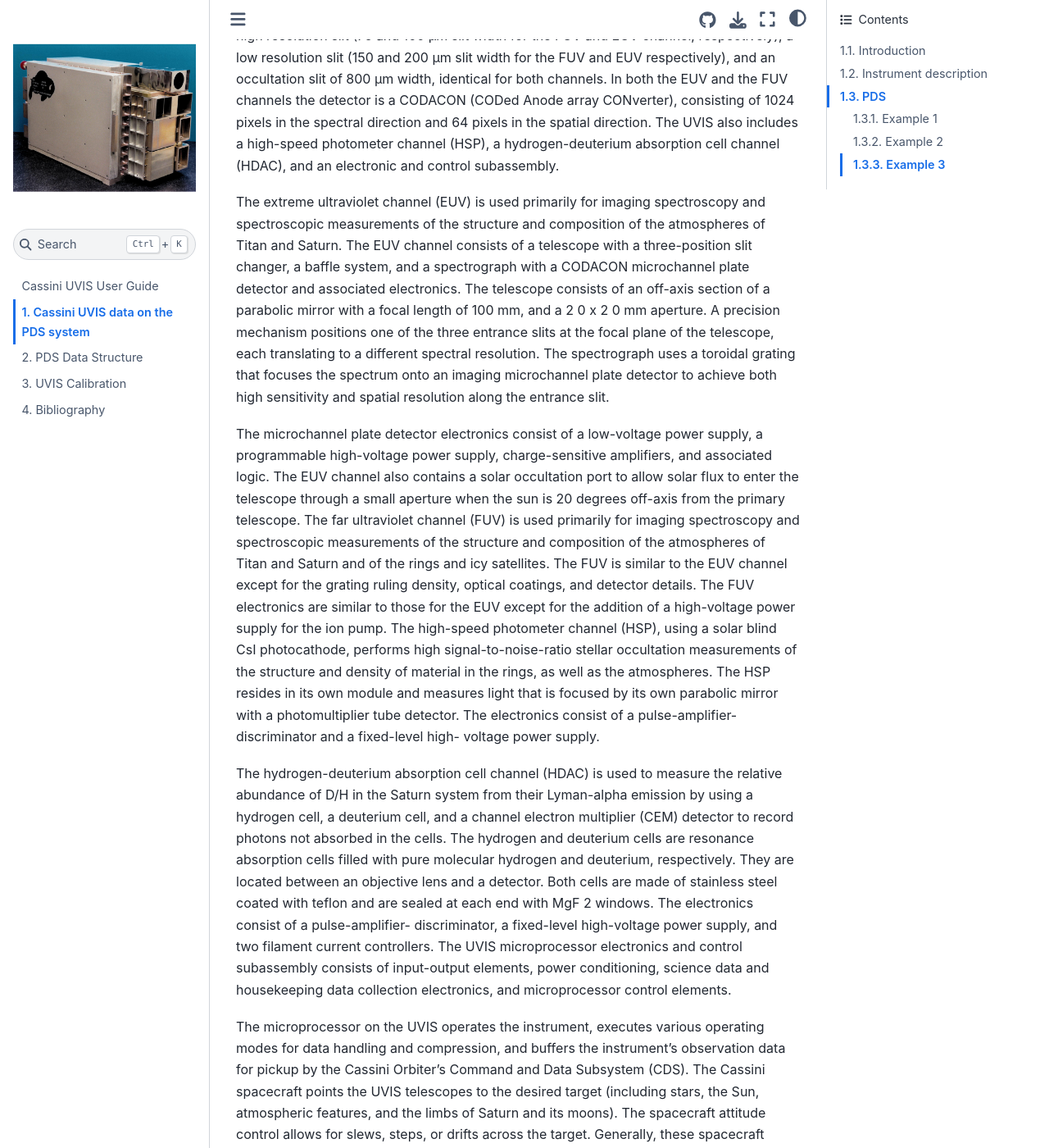
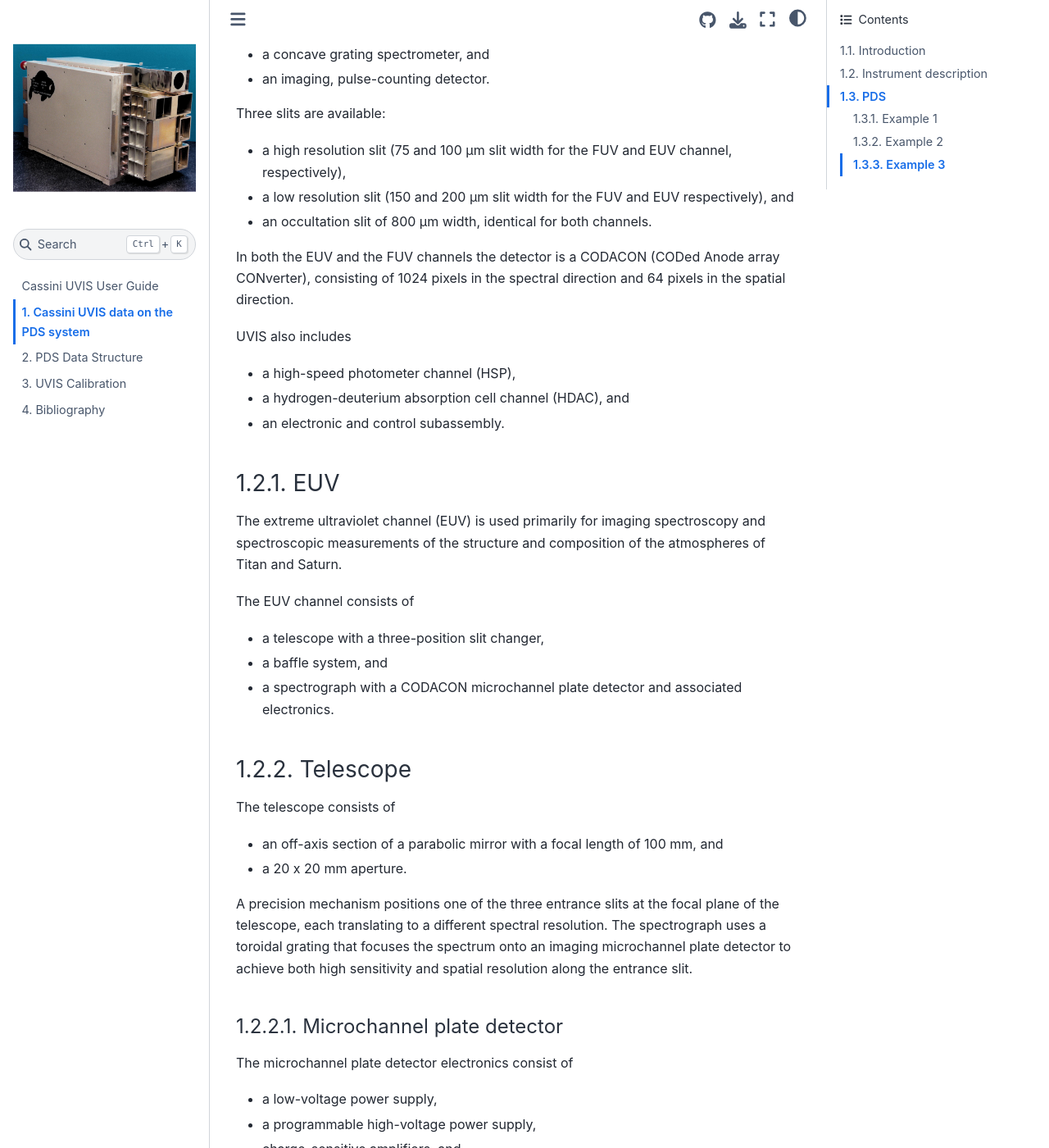
Before and after one commit to Cassini-UVIS/users_guide, a Jupyter Book: the page built from 01_uvis_on_pds.md, in a window 1280 px wide and 1400 px high, scrolled down 1315 px. Shown: the whole window at 82% size. Built offline with Jupyter Book 1.0.4 settings and Sphinx 7.4.7 and the Sphinx Book theme 1.1.4, drawn with Linux system fonts in a browser that asks for light colours; cross-references to code outside the pages are shown as plain code; some of the changed text lies outside the part shown.

Commit message:
Layout instrument description

```diff
--- a/01_uvis_on_pds.md
+++ b/01_uvis_on_pds.md
@@ -38,72 +38,118 @@ The following is a brief description of the components of UVIS.
 
 ## Instrument description
 
-The UVIS has two spectrographic channels: the extreme ultraviolet channel (EUV 56 to
-118 nm) and the far ultraviolet channel (FUV 110 to 190 nm). The ultraviolet channels are built
-into weight-relieved aluminum cases, and each contains a reflecting telescope, a concave grating
-spectrometer, and an imaging, pulse-counting detector. Three slits are available: a high
-resolution slit (75 and 100 μm slit width for the FUV and EUV channel, respectively), a low
-resolution slit (150 and 200 μm slit width for the FUV and EUV respectively), and an occultation
-slit of 800 μm width, identical for both channels. In both the EUV and the FUV channels the
-detector is a CODACON (CODed Anode array CONverter), consisting of 1024 pixels in the
-spectral direction and 64 pixels in the spatial direction. The UVIS also includes a high-speed
-photometer channel (HSP), a hydrogen-deuterium absorption cell channel (HDAC), and an
-electronic and control subassembly.
+UVIS has two spectrographic channels: the extreme ultraviolet channel (EUV 56 to
+118 nm) and the far ultraviolet channel (FUV 110 to 190 nm).
+The ultraviolet channels are built into weight-relieved aluminum cases, and each contains
 
-The extreme ultraviolet channel (EUV) is used primarily for imaging spectroscopy and
-spectroscopic measurements of the structure and composition of the atmospheres of Titan and
-Saturn. The EUV channel consists of a telescope with a three-position slit changer, a baffle
-system, and a spectrograph with a CODACON microchannel plate detector and associated
-electronics. The telescope consists of an off-axis section of a parabolic mirror with a focal length of 100 mm, and a 2 0 x 2 0 mm aperture.
+* a reflecting telescope,
+* a concave grating spectrometer, and
+* an imaging, pulse-counting detector.
+
+Three slits are available:
+
+* a high resolution slit (75 and 100 μm slit width for the FUV and EUV channel, respectively),
+* a low resolution slit (150 and 200 μm slit width for the FUV and EUV respectively), and
+* an occultation slit of 800 μm width, identical for both channels.
+
+In both the EUV and the FUV channels the detector is a CODACON (CODed Anode array CONverter), consisting of 1024 pixels in the spectral direction and 64 pixels in the spatial direction.
+
+UVIS also includes
+
+* a high-speed photometer channel (HSP),
+* a hydrogen-deuterium absorption cell channel (HDAC), and
+* an electronic and control subassembly.
+
+### EUV
+
+The extreme ultraviolet channel (EUV) is used primarily for imaging spectroscopy and spectroscopic measurements of the structure and composition of the atmospheres of Titan and Saturn.
+
+The EUV channel consists of
+
+* a telescope with a three-position slit changer,
+* a baffle system, and
+* a spectrograph with a CODACON microchannel plate detector and associated
+electronics.
+
+### Telescope
+
+The telescope consists of
+
+* an off-axis section of a parabolic mirror with a focal length of 100 mm, and
+* a 20 x 20 mm aperture.
+
 A precision mechanism positions one of the three entrance slits at the focal plane of the telescope, each translating to a different spectral resolution.
-The spectrograph uses a toroidal grating that focuses the spectrum onto an imaging microchannel
-plate detector to achieve both high sensitivity and spatial resolution along the entrance slit.
+The spectrograph uses a toroidal grating that focuses the spectrum onto an imaging microchannel plate detector to achieve both high sensitivity and spatial resolution along the entrance slit.
 
-The microchannel plate detector electronics consist of a low-voltage power supply, a programmable
-high-voltage power supply, charge-sensitive amplifiers, and associated logic. The EUV channel
-also contains a solar occultation port to allow solar flux to enter the telescope through a small
+#### Microchannel plate detector
+
+The microchannel plate detector electronics consist of
+
+* a low-voltage power supply,
+* a programmable high-voltage power supply,
+* charge-sensitive amplifiers, and
+* associated logic.
+
+#### Solar occultation port
+
+The EUV channel also contains a solar occultation port to allow solar flux to enter the telescope through a small
 aperture when the sun is 20 degrees off-axis from the primary telescope.
-The far ultraviolet channel (FUV) is used primarily for imaging spectroscopy and
-spectroscopic measurements of the structure and composition of the atmospheres of Titan and
-Saturn and of the rings and icy satellites. The FUV is similar to the EUV channel except for the
-grating ruling density, optical coatings, and detector details. The FUV electronics are similar to
-those for the EUV except for the addition of a high-voltage power supply for the ion pump.
-The high-speed photometer channel (HSP), using a solar blind CsI photocathode,
-performs high signal-to-noise-ratio stellar occultation measurements of the structure and density
-of material in the rings, as well as the atmospheres. The HSP resides in its own module and
-measures light that is focused by its own parabolic mirror with a photomultiplier tube detector.
-The electronics consist of a pulse-amplifier-discriminator and a fixed-level high- voltage power
-supply.
 
-The hydrogen-deuterium absorption cell channel (HDAC) is used to measure the relative
-abundance of D/H in the Saturn system from their Lyman-alpha emission by using a hydrogen
-cell, a deuterium cell, and a channel electron multiplier (CEM) detector to record photons not
-absorbed in the cells. The hydrogen and deuterium cells are resonance absorption cells filled
-with pure molecular hydrogen and deuterium, respectively. They are located between an
-objective lens and a detector. Both cells are made of stainless steel coated with teflon and are
-sealed at each end with MgF 2 windows. The electronics consist of a pulse-amplifier-
-discriminator, a fixed-level high-voltage power supply, and two filament current controllers.
-The UVIS microprocessor electronics and control subassembly consists of input-output
-elements, power conditioning, science data and housekeeping data collection electronics, and
-microprocessor control elements.
+### FUV
 
-The microprocessor on the UVIS operates the instrument, executes various operating
-modes for data handling and compression, and buffers the instrument's observation data for
-pickup by the Cassini Orbiter's Command and Data Subsystem (CDS). The Cassini spacecraft
-points the UVIS telescopes to the desired target (including stars, the Sun, atmospheric features,
-and the limbs of Saturn and its moons). The spacecraft attitude control allows for slews, steps, or drifts across the target. Generally, these spacecraft motions are executed by commands issued
-from the spacecraft CDS. Synchronization of the instrument activities with the spacecraft motion
-is achieved by having the CDS send trigger commands to the UVIS at the correct time. These
-trigger commands instruct the UVIS to execute actions that have been pre-loaded in the UVIS
-memory. The data from the observation are buffered for pickup by the CDS. Two pickup rates
-are allowed: 32 kbps (for occultations) and 5 kbps (for spectral imaging). UVIS team members
-generate command sequences for each observation, which are loaded in the UVIS memory using
-a set of tools known as the Uplink Product Generation System (UPGS). The sequence of internal
-commands is then submitted to the sequencing team at JPL via the UVIS SOPC (Science
-Operations and Planning Computer). Using the SOPC and the UVIS GSE (Ground Support
-Equipment), the UVIS team can also monitor the health of the instrument in near real-time. In
-addition, the SOPC is used to access the data played back by the spacecraft and stored in the JPL
-Telemetry Data Server (TDS).
+The far ultraviolet channel (FUV) is used primarily for imaging spectroscopy and spectroscopic measurements of the structure and composition of
+* the atmospheres of Titan and Saturn and of
+* the rings and icy satellites.
+
+The FUV channel is similar to the EUV channel except for
+* the grating ruling density,
+* optical coatings, and
+* detector details.
+
+The FUV electronics are similar to those for the EUV except for the addition of a high-voltage power supply for the ion pump.
+
+### HSP
+
+The high-speed photometer channel (HSP), using a solar blind CsI photocathode, performs high signal-to-noise-ratio stellar occultation measurements of the structure and density of material in the rings, as well as the atmospheres.
+The HSP resides in its own module and measures light that is focused by its own parabolic mirror with a photomultiplier tube detector.
+The electronics consist of a pulse-amplifier-discriminator and a fixed-level high- voltage power supply.
+
+### HDAC
+
+The hydrogen-deuterium absorption cell channel (HDAC) is used to measure the relative abundance of D/H in the Saturn system from their Lyman-alpha emission by using
+* a hydrogen cell,
+* a deuterium cell, and
+* a channel electron multiplier (CEM) detector to record photons not absorbed in the cells.
+
+The hydrogen and deuterium cells are resonance absorption cells filled with pure molecular hydrogen and deuterium, respectively.
+They are located between an objective lens and a detector.
+Both cells are made of stainless steel coated with teflon and are sealed at each end with MgF 2 windows.
+The electronics consist of
+* a pulse-amplifier-discriminator,
+* a fixed-level high-voltage power supply, and
+* two filament current controllers.
+
+### Microprocessor
+
+The UVIS microprocessor electronics and control subassembly consists of input-output elements, power conditioning, science data and housekeeping data collection electronics, and microprocessor control elements.
+
+The microprocessor on the UVIS
+* operates the instrument,
+* executes various operating modes for data handling and compression, and
+* buffers the instrument's observation data for pickup by the Cassini Orbiter's Command and Data Subsystem (CDS).
+
+The Cassini spacecraft points the UVIS telescopes to the desired target (including stars, the Sun, atmospheric features,
+and the limbs of Saturn and its moons).
+The spacecraft attitude control allows for slews, steps, or drifts across the target.
+Generally, these spacecraft motions are executed by commands issued from the spacecraft CDS.
+Synchronization of the instrument activities with the spacecraft motion is achieved by having the CDS send trigger commands to the UVIS at the correct time.
+These trigger commands instruct the UVIS to execute actions that have been pre-loaded in the UVIS memory.
+The data from the observation are buffered for pickup by the CDS.
+Two pickup rates are allowed: 32 kbps (for occultations) and 5 kbps (for spectral imaging).
+UVIS team members generate command sequences for each observation, which are loaded in the UVIS memory using a set of tools known as the Uplink Product Generation System (UPGS).
+The sequence of internal commands is then submitted to the sequencing team at JPL via the UVIS SOPC (Science Operations and Planning Computer).
+Using the SOPC and the UVIS GSE (Ground Support Equipment), the UVIS team can also monitor the health of the instrument in near real-time.
+In addition, the SOPC is used to access the data played back by the spacecraft and stored in the JPL Telemetry Data Server (TDS).
 
 ### Background
 
```
